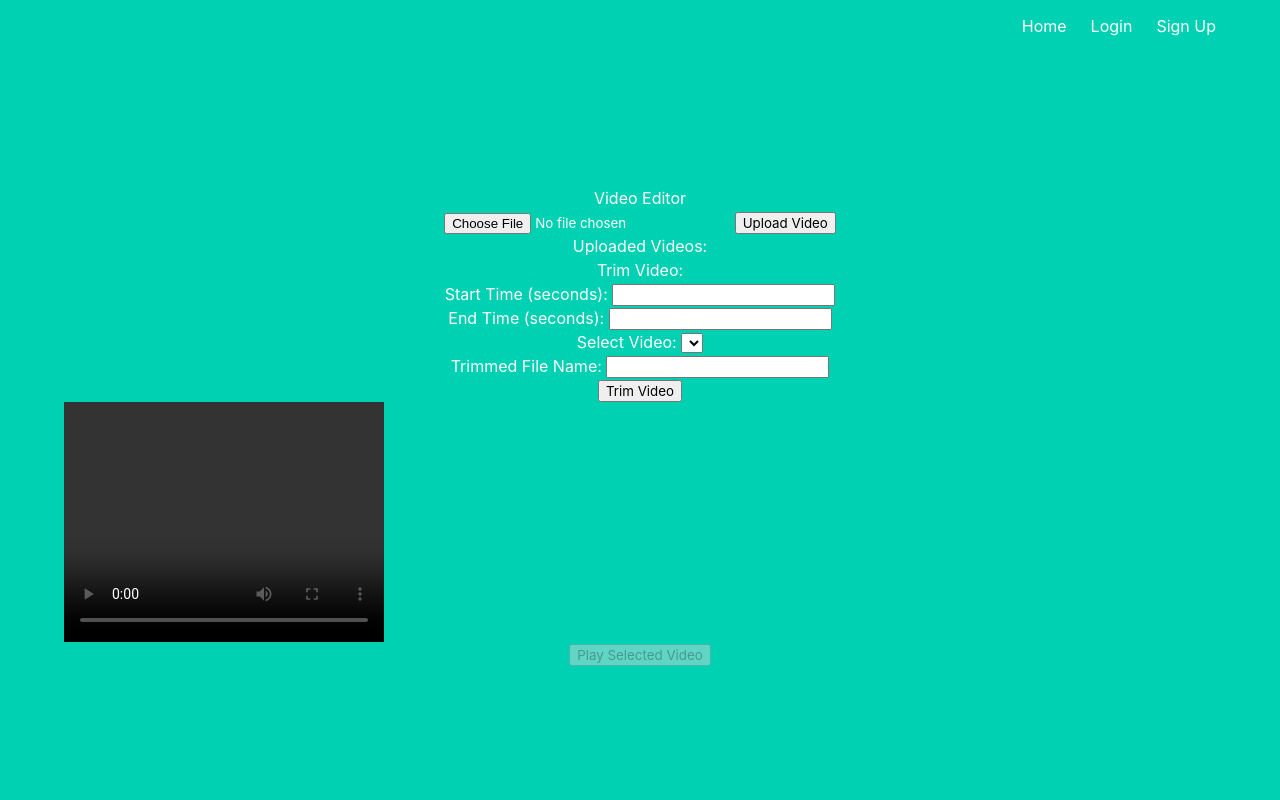
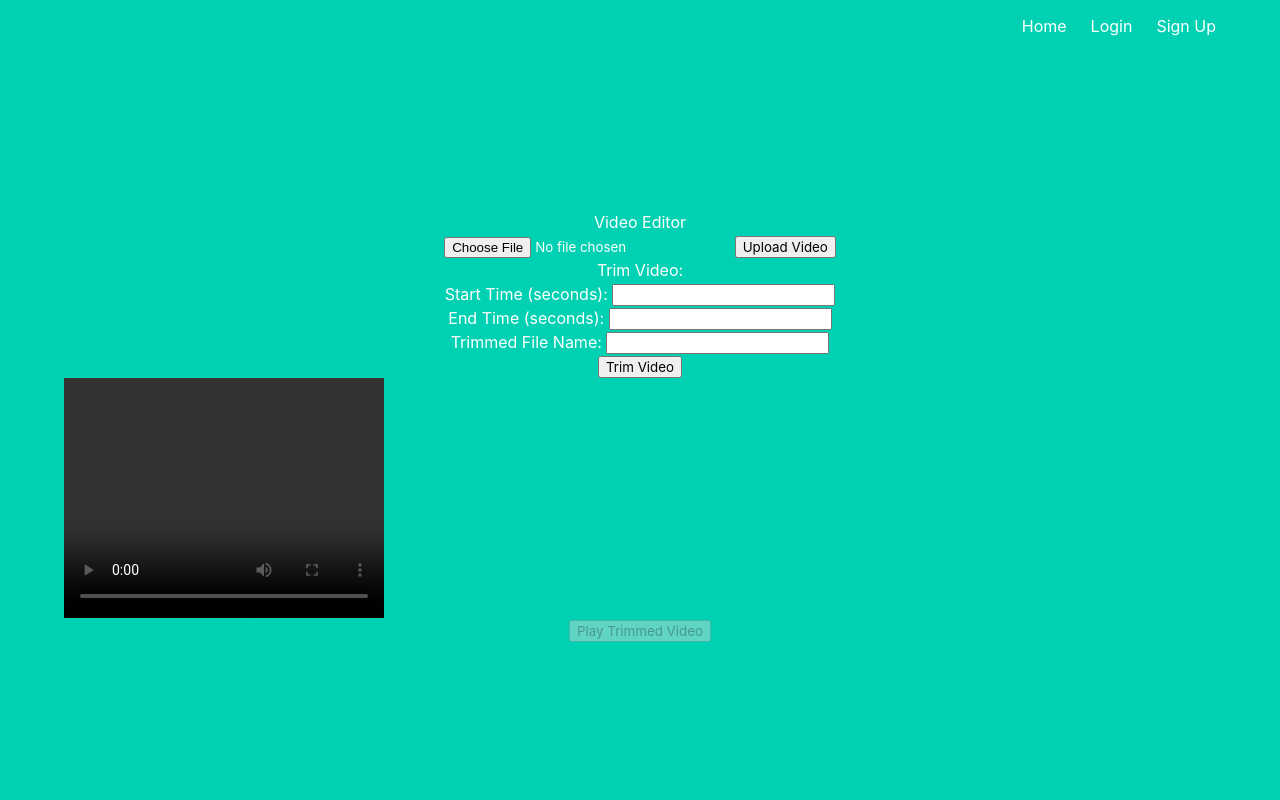
Before and after one commit to megashinyabsol359/Cloudinary-2.0, a Python web app: template code/project/templates/trim_video.html in a window 1280 px wide. Run offline with Jinja, Linux system fonts and the light colour scheme; the template is opened without the code that fills it, so the values that code supplies are empty.

Commit message:
Add files via upload

```diff
--- a/code/project/templates/trim_video.html
+++ b/code/project/templates/trim_video.html
@@ -11,10 +11,13 @@
 <!-- Display a message when the video is uploaded -->
 <div id="upload-message" style="color: green;"></div>
 
-<h2>Uploaded Videos:</h2>
-<ul id="video-list">
-    <!-- Display uploaded videos -->
-</ul>
+<!-- Display the uploaded video -->
+<div id="uploaded-video-container" style="display: none;">
+    <h2>Uploaded Video:</h2>
+    <video id="uploaded-video" controls style="width: 320px; height: 240px;">
+        Your browser does not support the video tag.
+    </video>
+</div>
 
 <h2>Trim Video:</h2>
 <form id="trim-form">
@@ -23,11 +26,6 @@
 
     <label for="trim-end">End Time (seconds):</label>
     <input type="number" id="trim-end" name="trim-end" required><br>
-
-    <label for="trim-video">Select Video:</label>
-    <select id="trim-video" name="trim-video" required>
-        <!-- Populate with uploaded videos using JavaScript -->
-    </select><br>
 
     <label for="trimmed-filename">Trimmed File Name:</label>
     <input type="text" id="trimmed-filename" name="trimmed-filename" required><br>
@@ -44,38 +42,16 @@
 </div>
 
 <!-- Play button for the selected video -->
-<button id="play-button" onclick="playSelectedVideo()" disabled>Play Selected Video</button>
+<button id="play-button" onclick="playTrimmedVideo()" disabled>Play Trimmed Video</button>
 
 <script>
-    // Dynamically update the list of uploaded videos
-    fetch('/uploads')
-        .then(response => response.json())
-        .then(data => {
-            const videoList = document.getElementById('video-list');
-            const videoPlayer = document.getElementById('video-player');
-            const playButton = document.getElementById('play-button');
-
-            data.forEach(filename => {
-                const listItem = document.createElement('li');
-                listItem.textContent = filename;
-                listItem.onclick = () => selectVideo(filename, playButton);
-                videoList.appendChild(listItem);
-            });
-
-            // Populate trim select options
-            const trimVideoSelect = document.getElementById('trim-video');
-
-            data.forEach(filename => {
-                const trimOption = document.createElement('option');
-                trimOption.value = filename;
-                trimOption.textContent = filename;
-                trimVideoSelect.appendChild(trimOption);
-            });
-        });
-
     function trimVideo() {
         const trimForm = document.getElementById('trim-form');
         const formData = new FormData(trimForm);
+
+        // Lấy tên file video vừa được upload
+        const uploadedVideo = document.getElementById('uploaded-video');
+        const uploadedFileName = uploadedVideo.src.split('/').pop();
 
         fetch('/edit_video/trim', {
             method: 'POST',
@@ -83,38 +59,29 @@
                 'Content-Type': 'application/json'
             },
             body: JSON.stringify({
-                videofile: formData.get('trim-video'),
+                videofile: uploadedFileName,  // Sử dụng tên file đã upload
                 trim_start: formData.get('trim-start'),
                 trim_end: formData.get('trim-end'),
-                trimmed_filename: formData.get('trimmed-filename')  // New line
+                trimmed_filename: formData.get('trimmed-filename')
             })
         })
         .then(response => response.json())
         .then(data => {
             alert(data.message);
+            if (data.status === 'success') {
+                // Display the trimmed video
+                const videoContainer = document.getElementById('video-container');
+                const videoPlayer = document.getElementById('video-player');
+                videoPlayer.src = data.trimmed_videopath;
+                videoContainer.style.width = '320px'; // Set the desired width
+                videoContainer.style.height = '240px'; // Set the desired height
+                document.getElementById('play-button').disabled = false;
+            }
         });
     }
 
-    function selectVideo(filename, playButton) {
+    function playTrimmedVideo() {
         const videoPlayer = document.getElementById('video-player');
-        const videoContainer = document.getElementById('video-container');
-        const videoSource = `/playback/${filename}`;
-
-        // Set the video source dynamically
-        videoPlayer.src = videoSource;
-
-        // Resize the video player container
-        videoContainer.style.width = '320px'; // Set the desired width
-        videoContainer.style.height = '240px'; // Set the desired height
-
-        // Enable the play button
-        playButton.disabled = false;
-    }
-
-    function playSelectedVideo() {
-        const videoPlayer = document.getElementById('video-player');
-
-        // Play the video
         videoPlayer.play();
     }
 
@@ -135,6 +102,12 @@
             if (data.filename) {
                 uploadMessage.style.color = 'green';
                 uploadMessage.textContent = `Video "${data.filename}" successfully uploaded!`;
+
+                // Display the uploaded video
+                const uploadedVideoContainer = document.getElementById('uploaded-video-container');
+                const uploadedVideo = document.getElementById('uploaded-video');
+                uploadedVideo.src = `/playback/${data.filename}`;
+                uploadedVideoContainer.style.display = 'block';
             } else if (data.error) {
                 uploadMessage.style.color = 'red';
                 uploadMessage.textContent = `Error: ${data.error}`;
```
